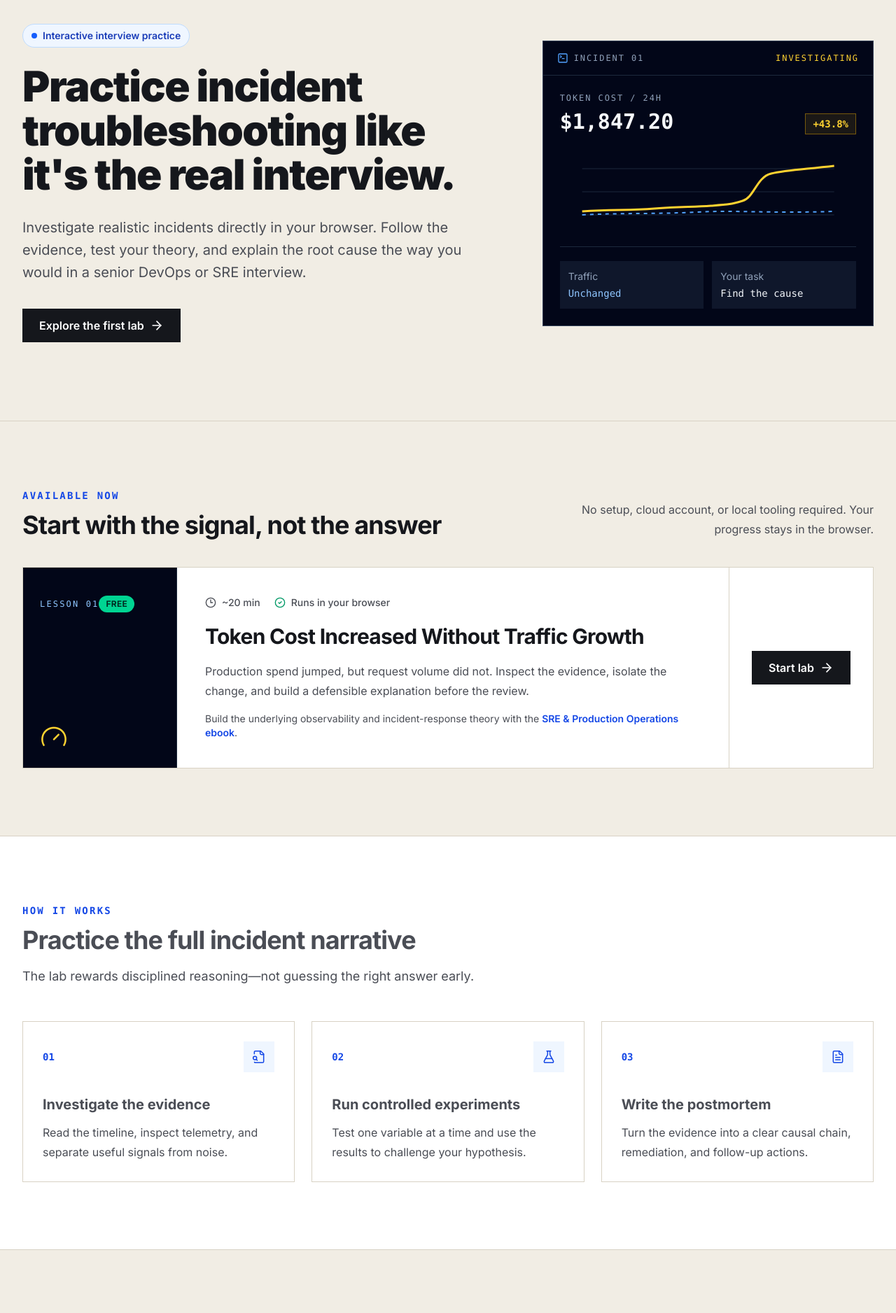
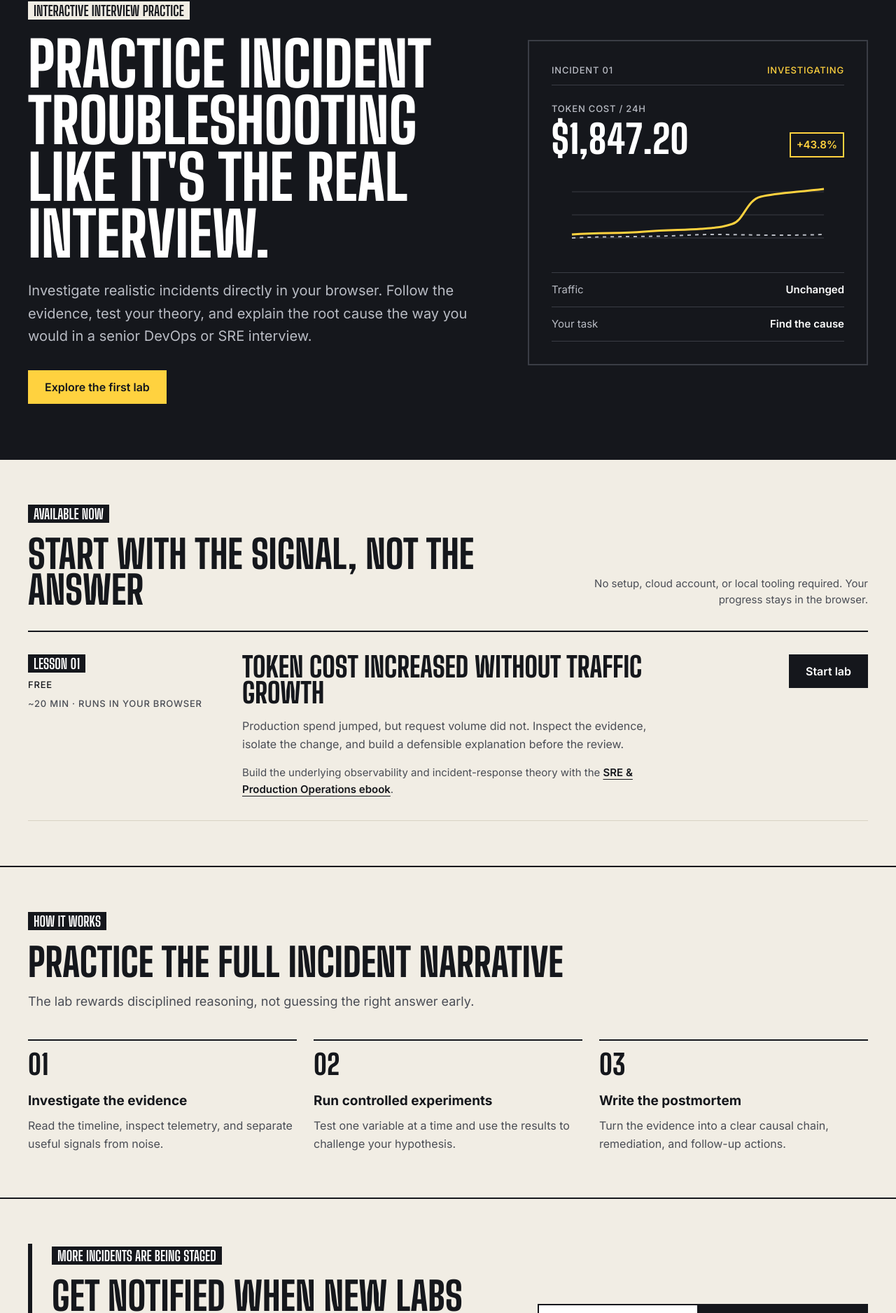
Before and after one commit to devopsinterviewcloud/devopsinterview.cloud, a Next.js app: page /labs in a window 1280 px wide. Shown: the part 151-2027 px from the top of the page at 70% size. Built offline with nearby package versions, Linux system fonts and the light colour scheme.

Commit message:
Restyle the labs landing page on the cover system

```diff
--- a/src/app/labs/page.tsx
+++ b/src/app/labs/page.tsx
@@ -1,15 +1,5 @@
 import type { Metadata } from "next";
 import Link from "next/link";
-import {
-  ArrowRight,
-  CheckCircle2,
-  Clock3,
-  FileSearch,
-  FileText,
-  FlaskConical,
-  Gauge,
-  SquareTerminal,
-} from "lucide-react";
 import SampleSignup from "@/components/SampleSignup";
 import { createPageMetadata } from "@/config/site";
 
@@ -32,81 +22,51 @@ const steps = [
     title: "Investigate the evidence",
     description:
       "Read the timeline, inspect telemetry, and separate useful signals from noise.",
-    icon: FileSearch,
   },
   {
     title: "Run controlled experiments",
     description:
       "Test one variable at a time and use the results to challenge your hypothesis.",
-    icon: FlaskConical,
   },
   {
     title: "Write the postmortem",
     description:
       "Turn the evidence into a clear causal chain, remediation, and follow-up actions.",
-    icon: FileText,
   },
 ];
 
 export default function LabsPage() {
   return (
-    <main className="min-h-screen overflow-hidden bg-background text-foreground">
-      <section
-        aria-labelledby="labs-heading"
-        className="relative border-b border-border px-4 py-20 sm:px-6 sm:py-24 lg:px-8 lg:py-28"
-      >
-        <div
-          aria-hidden="true"
-          className="absolute inset-x-0 top-0 -z-10 h-72 bg-[linear-gradient(to_right,var(--border)_1px,transparent_1px),linear-gradient(to_bottom,var(--border)_1px,transparent_1px)] bg-[size:40px_40px] opacity-35 [mask-image:linear-gradient(to_bottom,black,transparent)]"
-        />
-        <div className="mx-auto grid max-w-7xl items-center gap-14 lg:grid-cols-[minmax(0,1.05fr)_minmax(360px,0.75fr)] lg:gap-20">
-          <div>
-            <div className="mb-6 inline-flex items-center gap-2 rounded-full border border-blue-200 bg-blue-50 px-3 py-1.5 text-sm font-semibold text-blue-800">
-              <span className="h-2 w-2 rounded-full bg-blue-600" aria-hidden="true" />
-              Interactive interview practice
-            </div>
-            <h1
-              id="labs-heading"
-              className="max-w-4xl text-4xl font-black tracking-tight sm:text-5xl lg:text-6xl lg:leading-[1.05]"
-            >
+    <main id="main" className="text-[17px]">
+      <section aria-labelledby="labs-heading" className="on-ink bg-ink text-white">
+        <div className="wrap grid items-center gap-10 py-14 lg:grid-cols-12 lg:gap-x-6 lg:py-20">
+          <div className="lg:col-span-7">
+            <span className="chip bg-paper text-ink">Interactive interview practice</span>
+            <h1 id="labs-heading" className="display-1 mt-5 max-w-[11em]">
               Practice incident troubleshooting like it&apos;s the real interview.
             </h1>
-            <p className="mt-7 max-w-2xl text-lg leading-8 text-muted-foreground sm:text-xl">
+            <p className="mt-6 max-w-[34em] text-[18px] leading-relaxed text-ink-subtle sm:text-[20px]">
               Investigate realistic incidents directly in your browser. Follow the
               evidence, test your theory, and explain the root cause the way you
               would in a senior DevOps or SRE interview.
             </p>
             {/* The lab is a static SPA served from public/ via a rewrite, so keep this as a plain anchor. */}
-            <a
-              href="/labs/token-cost/"
-              className="btn-primary mt-9 inline-flex min-h-12 items-center justify-center gap-2 focus-visible:outline-none focus-visible:ring-2 focus-visible:ring-ring focus-visible:ring-offset-2"
-            >
+            <a href="/labs/token-cost/" className="btn-primary mt-8">
               Explore the first lab
-              <ArrowRight className="h-5 w-5" aria-hidden="true" />
             </a>
           </div>
 
-          <div className="relative">
-            <div className="absolute -inset-4 -z-10 rotate-2 rounded-3xl bg-blue-100" aria-hidden="true" />
-            <div className="overflow-hidden rounded-2xl border border-slate-700 bg-slate-950 text-slate-100 shadow-2xl shadow-slate-900/20">
-              <div className="flex items-center justify-between border-b border-slate-800 px-5 py-4 font-mono text-xs uppercase tracking-[0.16em] text-slate-400">
-                <span className="inline-flex items-center gap-2">
-                  <SquareTerminal className="h-4 w-4 text-blue-400" aria-hidden="true" />
-                  Incident 01
-                </span>
-                <span className="text-amber-300">Investigating</span>
+          <div className="border-2 border-ink-rule p-6 sm:p-8 lg:col-span-5">
+            <div className="meta flex items-center justify-between border-b border-ink-rule pb-3 text-ink-subtle">
+              <span>Incident 01</span>
+              <span className="text-highlight">Investigating</span>
             </div>
-              <div className="p-5 sm:p-6">
-                <div className="flex items-end justify-between gap-5">
+            <div className="mt-6 flex items-end justify-between gap-5">
               <div>
-                    <p className="font-mono text-xs uppercase tracking-[0.16em] text-slate-400">
-                      Token cost / 24h
-                    </p>
-                    <p className="mt-2 font-mono text-3xl font-semibold tabular-nums text-slate-50">
-                      $1,847.20
-                    </p>
+                <p className="meta text-ink-subtle">Token cost / 24h</p>
+                <p className="display-2 mt-2 tabular-nums">$1,847.20</p>
               </div>
-                  <span className="rounded-md border border-amber-400/40 bg-amber-400/10 px-2.5 py-1 font-mono text-sm font-semibold text-amber-300">
+              <span className="border-2 border-highlight px-2 py-1 text-[15px] font-semibold tabular-nums text-highlight">
                 +43.8%
               </span>
             </div>
@@ -116,13 +76,13 @@ export default function LabsPage() {
               role="img"
               aria-label="Token cost rises sharply while traffic stays flat"
             >
-                  <path d="M0 87H360M0 54H360M0 21H360" stroke="currentColor" className="text-slate-800" />
+              <path d="M0 87H360M0 54H360M0 21H360" stroke="currentColor" className="text-ink-rule" />
               <path
                 d="M0 82 C45 79 66 81 103 78 S157 76 184 74 S212 72 229 67 S249 33 270 28 S317 22 360 17"
                 fill="none"
                 stroke="currentColor"
                 strokeWidth="3"
-                    className="text-amber-300"
+                className="text-highlight"
               />
               <path
                 d="M0 87 C58 84 108 86 163 83 S265 85 360 82"
@@ -130,159 +90,129 @@ export default function LabsPage() {
                 stroke="currentColor"
                 strokeWidth="2"
                 strokeDasharray="5 6"
-                    className="text-blue-400"
+                className="text-ink-subtle"
               />
             </svg>
-                <div className="mt-5 grid grid-cols-2 gap-3 border-t border-slate-800 pt-5 text-sm">
-                  <div className="rounded-lg bg-slate-900 p-3">
-                    <span className="block text-slate-400">Traffic</span>
-                    <strong className="mt-1 block font-mono font-medium text-blue-300">Unchanged</strong>
+            <dl className="mt-6 border-t border-ink-rule">
+              <div className="flex items-center justify-between border-b border-ink-rule py-3 text-[15px]">
+                <dt className="text-ink-subtle">Traffic</dt>
+                <dd className="font-semibold">Unchanged</dd>
               </div>
-                  <div className="rounded-lg bg-slate-900 p-3">
-                    <span className="block text-slate-400">Your task</span>
-                    <strong className="mt-1 block font-mono font-medium text-slate-100">Find the cause</strong>
+              <div className="flex items-center justify-between border-b border-ink-rule py-3 text-[15px]">
+                <dt className="text-ink-subtle">Your task</dt>
+                <dd className="font-semibold">Find the cause</dd>
+              </div>
+            </dl>
           </div>
         </div>
+      </section>
+
+      <section id="available-labs" aria-labelledby="available-labs-heading" className="py-14 sm:py-16">
+        <div className="wrap">
+          <div className="mb-8 sm:flex sm:items-end sm:justify-between sm:gap-6">
+            <div>
+              <span className="chip">Available now</span>
+              <h2 id="available-labs-heading" className="display-2 mt-4">
+                Start with the signal, not the answer
+              </h2>
             </div>
+            <p className="mt-3.5 max-w-[30em] text-[15px] leading-[1.55] text-subtle sm:mt-0 sm:text-right">
+              No setup, cloud account, or local tooling required. Your progress stays in the browser.
+            </p>
+          </div>
+
+          <article className="grid gap-x-6 gap-y-5 border-t-2 border-b border-ink border-b-hair py-8 lg:grid-cols-12">
+            <div className="flex flex-wrap items-center gap-x-4 gap-y-2 lg:col-span-3 lg:flex-col lg:items-start">
+              <span className="chip">Lesson 01</span>
+              <span className="meta">Free</span>
+              <p className="meta text-subtle">~20 min · Runs in your browser</p>
+            </div>
+
+            <div className="lg:col-span-6">
+              <h3 className="display-3 text-[32px] sm:text-[40px]">
+                Token Cost Increased Without Traffic Growth
+              </h3>
+              <p className="mt-4 max-w-[38em] text-[16px] leading-relaxed text-subtle">
+                Production spend jumped, but request volume did not. Inspect the evidence,
+                isolate the change, and build a defensible explanation before the review.
+              </p>
+              <p className="mt-4 text-[15px] text-subtle">
+                Build the underlying observability and incident-response theory with the{" "}
+                <Link href="/ebooks/senior-devops-handbook" className="font-semibold text-ink underline underline-offset-4 hover:decoration-2">
+                  SRE &amp; Production Operations ebook
+                </Link>.
+              </p>
+            </div>
+
+            <div className="lg:col-span-3 lg:justify-self-end">
+              <a href="/labs/token-cost/" className="btn-primary w-full sm:w-auto">
+                Start lab
+              </a>
+            </div>
+          </article>
+        </div>
+      </section>
+
+      <section aria-labelledby="how-it-works-heading" className="border-t-2 border-ink py-14 sm:py-16">
+        <div className="wrap">
+          <span className="chip">How it works</span>
+          <h2 id="how-it-works-heading" className="display-2 mt-4">
+            Practice the full incident narrative
+          </h2>
+          <p className="mt-4 max-w-[40em] text-[18px] leading-relaxed text-subtle">
+            The lab rewards disciplined reasoning, not guessing the right answer early.
+          </p>
+
+          <ol className="mt-10 grid gap-x-6 gap-y-10 lg:grid-cols-3">
+            {steps.map((step, index) => (
+              <li key={step.title} className="border-t-2 border-ink pt-3.5">
+                <span className="font-display text-[40px] font-extrabold leading-none tabular-nums" aria-hidden="true">
+                  0{index + 1}
+                </span>
+                <h3 className="mt-4 text-[19px] font-bold leading-snug">{step.title}</h3>
+                <p className="mt-2 text-[16px] leading-relaxed text-subtle">{step.description}</p>
+              </li>
+            ))}
+          </ol>
+        </div>
+      </section>
+
+      <section aria-labelledby="labs-signup-heading" className="border-t-2 border-ink py-14 sm:py-16">
+        <div className="wrap">
+          <div className="grid grid-cols-1 items-end gap-x-6 border-l-[6px] border-ink py-1 pl-5 sm:pl-7 lg:grid-cols-12">
+            <div className="lg:col-span-7">
+              <span className="chip">More incidents are being staged</span>
+              <h2 id="labs-signup-heading" className="display-2 mt-4">
+                Get notified when new labs ship
+              </h2>
+              <p className="mt-3.5 max-w-[34em]">
+                Join the list for new browser-based incident scenarios and get the free interview sample today.
+              </p>
+            </div>
+            <div className="mt-6 lg:col-span-5 lg:mt-0">
+              <SampleSignup
+                source="labs-notifications"
+                ctaLabel="Notify me about new labs"
+                helperText="New browser-based incident scenarios. No spam, unsubscribe anytime."
+                successMessage="You are on the list. New labs land in your inbox first."
+              />
+              <Link
+                href="/privacy"
+                className="mt-3 inline-block text-[14px] font-medium underline underline-offset-4 hover:decoration-2"
+              >
+                Privacy policy
+              </Link>
             </div>
           </div>
         </div>
       </section>
 
-      <section id="available-labs" aria-labelledby="available-labs-heading" className="px-4 py-20 sm:px-6 lg:px-8 lg:py-24">
-        <div className="mx-auto max-w-7xl">
-          <div className="mb-10 flex flex-col justify-between gap-4 sm:flex-row sm:items-end">
-            <div>
-              <p className="font-mono text-sm font-semibold uppercase tracking-[0.16em] text-blue-700">
-                Available now
-              </p>
-              <h2 id="available-labs-heading" className="mt-3 text-3xl font-bold tracking-tight sm:text-4xl">
-                Start with the signal, not the answer
-              </h2>
-            </div>
-            <p className="max-w-md text-base leading-7 text-muted-foreground sm:text-right">
-              No setup, cloud account, or local tooling required. Your progress stays in the browser.
-            </p>
-          </div>
-
-          <article className="group overflow-hidden rounded-2xl border border-border bg-card shadow-sm transition-shadow duration-200 hover:shadow-xl">
-            <div className="grid lg:grid-cols-[220px_minmax(0,1fr)_auto]">
-              <div className="flex min-h-48 flex-col justify-between border-b border-border bg-slate-950 p-6 text-slate-100 lg:border-b-0 lg:border-r lg:border-slate-800">
-                <div className="flex items-center justify-between gap-3 lg:block">
-                  <span className="font-mono text-xs uppercase tracking-[0.18em] text-blue-300">Lesson 01</span>
-                  <span className="rounded-full bg-emerald-400 px-2.5 py-1 text-xs font-bold tracking-wide text-emerald-950 lg:mt-4 lg:inline-flex">
-                    FREE
-                  </span>
-                </div>
-                <Gauge className="h-10 w-10 text-amber-300" strokeWidth={1.5} aria-hidden="true" />
-              </div>
-
-              <div className="p-6 sm:p-8 lg:p-10">
-                <div className="flex flex-wrap items-center gap-x-5 gap-y-2 text-sm font-medium text-muted-foreground">
-                  <span className="inline-flex items-center gap-2">
-                    <Clock3 className="h-4 w-4" aria-hidden="true" />
-                    ~20 min
-                  </span>
-                  <span className="inline-flex items-center gap-2">
-                    <CheckCircle2 className="h-4 w-4 text-emerald-600" aria-hidden="true" />
-                    Runs in your browser
-                  </span>
-                </div>
-                <h3 className="mt-5 max-w-3xl text-2xl font-bold leading-tight tracking-tight sm:text-3xl">
-                  Token Cost Increased Without Traffic Growth
-                </h3>
-                <p className="mt-4 max-w-3xl text-base leading-7 text-muted-foreground">
-                  Production spend jumped, but request volume did not. Inspect the evidence,
-                  isolate the change, and build a defensible explanation before the review.
-                </p>
-                <p className="mt-4 text-sm text-muted-foreground">
-                  Build the underlying observability and incident-response theory with the{" "}
-                  <Link href="/ebooks/senior-devops-handbook" className="font-semibold text-blue-700 underline-offset-4 hover:underline">
-                    SRE &amp; Production Operations ebook
-                  </Link>.
-                </p>
-              </div>
-
-              <div className="flex items-center border-t border-border p-6 lg:border-l lg:border-t-0 lg:p-8">
-                <a
-                  href="/labs/token-cost/"
-                  className="btn-primary inline-flex min-h-12 w-full items-center justify-center gap-2 focus-visible:outline-none focus-visible:ring-2 focus-visible:ring-ring focus-visible:ring-offset-2 lg:w-auto"
-                >
-                  Start lab
-                  <ArrowRight className="h-5 w-5 transition-transform duration-200 group-hover:translate-x-0.5" aria-hidden="true" />
-                </a>
-              </div>
-            </div>
-          </article>
-        </div>
-      </section>
-
-      <section aria-labelledby="how-it-works-heading" className="border-y border-border bg-muted px-4 py-20 sm:px-6 lg:px-8 lg:py-24">
-        <div className="mx-auto max-w-7xl">
-          <div className="max-w-2xl">
-            <p className="font-mono text-sm font-semibold uppercase tracking-[0.16em] text-blue-700">
-              How it works
-            </p>
-            <h2 id="how-it-works-heading" className="mt-3 text-3xl font-bold tracking-tight sm:text-4xl">
-              Practice the full incident narrative
-            </h2>
-            <p className="mt-4 text-lg leading-8 text-muted-foreground">
-              The lab rewards disciplined reasoning—not guessing the right answer early.
-            </p>
-          </div>
-
-          <ol className="mt-12 grid gap-6 lg:grid-cols-3">
-            {steps.map((step, index) => {
-              const Icon = step.icon;
-              return (
-                <li key={step.title} className="relative rounded-2xl border border-border bg-card p-7 shadow-sm">
-                  <div className="flex items-center justify-between">
-                    <span className="font-mono text-sm font-semibold text-blue-700">0{index + 1}</span>
-                    <span className="grid h-11 w-11 place-items-center rounded-xl bg-blue-50 text-blue-700">
-                      <Icon className="h-5 w-5" strokeWidth={1.8} aria-hidden="true" />
-                    </span>
-                  </div>
-                  <h3 className="mt-8 text-xl font-bold">{step.title}</h3>
-                  <p className="mt-3 leading-7 text-muted-foreground">{step.description}</p>
-                </li>
-              );
-            })}
-          </ol>
-        </div>
-      </section>
-
-      <section aria-labelledby="labs-signup-heading" className="px-4 py-20 sm:px-6 lg:px-8 lg:py-24">
-        <div className="mx-auto max-w-4xl rounded-3xl border border-blue-200 bg-blue-50 px-6 py-12 text-center shadow-sm sm:px-10 sm:py-14">
-          <p className="font-mono text-sm font-semibold uppercase tracking-[0.16em] text-blue-700">
-            More incidents are being staged
-          </p>
-          <h2 id="labs-signup-heading" className="mt-3 text-3xl font-bold tracking-tight sm:text-4xl">
-            Get notified when new labs ship
-          </h2>
-          <p className="mx-auto mb-8 mt-4 max-w-2xl text-lg leading-8 text-slate-700">
-            Join the list for new browser-based incident scenarios and get the free interview sample today.
-          </p>
-          <SampleSignup
-            source="labs-notifications"
-            ctaLabel="Notify me about new labs"
-            helperText="New browser-based incident scenarios. No spam, unsubscribe anytime."
-            successMessage="You are on the list — new labs land in your inbox first."
-          />
-          <Link
-            href="/privacy"
-            className="mt-4 inline-block text-xs font-medium text-blue-700 underline-offset-4 hover:underline focus-visible:outline-none focus-visible:ring-2 focus-visible:ring-ring focus-visible:ring-offset-2"
-          >
-            Privacy policy
-          </Link>
-        </div>
-      </section>
-
-      <div className="border-t border-border px-4 py-8 sm:px-6 lg:px-8">
-        <div className="mx-auto flex max-w-7xl items-center justify-between gap-4 text-sm text-muted-foreground">
+      <div className="border-t border-hair">
+        <div className="wrap flex flex-wrap items-center justify-between gap-x-4 gap-y-2 py-6 text-[15px] text-subtle">
           <span>Incident Labs by DevOpsInterview.Cloud</span>
           <Link
             href="/"
-            className="inline-flex min-h-11 items-center gap-2 font-semibold text-blue-700 underline-offset-4 hover:underline focus-visible:outline-none focus-visible:ring-2 focus-visible:ring-ring focus-visible:ring-offset-2"
+            className="font-semibold text-ink underline-offset-4 hover:underline"
           >
             Browse interview resources
           </Link>
```
Lines whose indentation alone changed are shown as unchanged.
